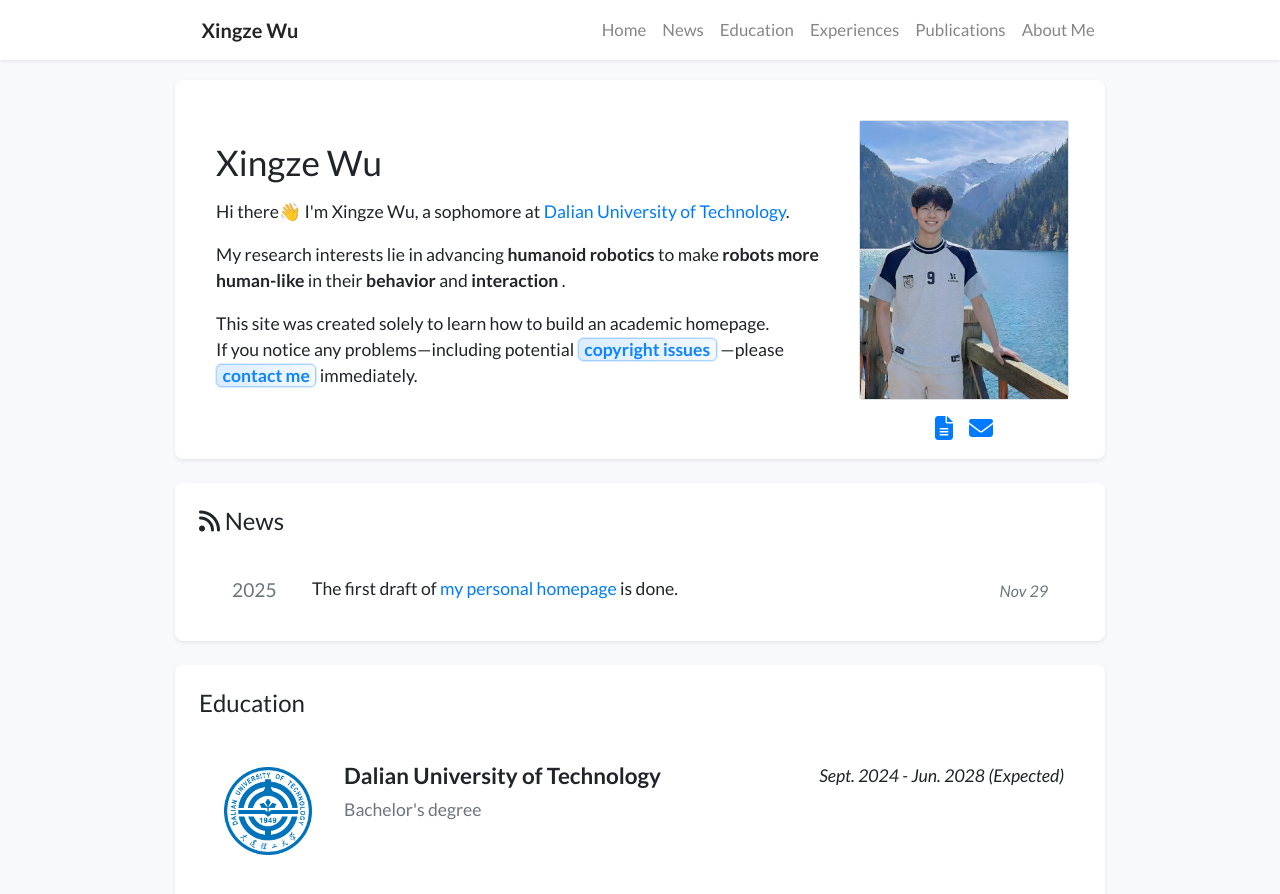
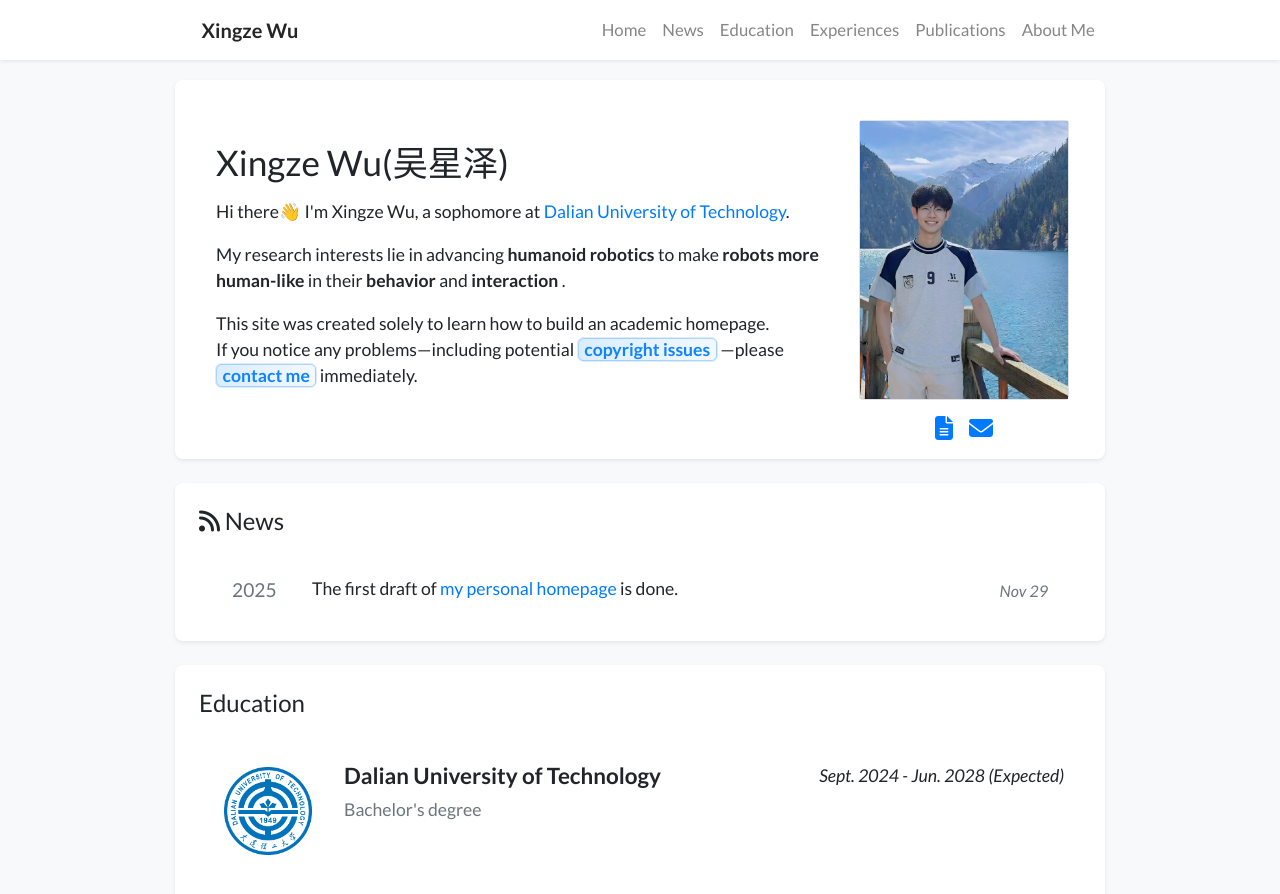
Before and after one commit to xzwu-ui/xzwu-ui.github.io, a Jekyll site: the page built from index.html, in a window 1280 px wide and 900 px high. Shown: the top 894 px of the window. Built offline with Jekyll 4.4.1, drawn with Linux system fonts in a browser that asks for light colours; nearby versions of some CDN libraries; a style sheet for code colours, icons or effects is not loaded.

Commit message:
Add files via upload

```diff
--- a/_data/profile.yml
+++ b/_data/profile.yml
@@ -1,4 +1,4 @@
-primary_name: "Xingze Wu"
+primary_name: "Xingze Wu(吴星泽)"
 secondary_name: ""
 navbar_name: "Xingze Wu"
 
```
